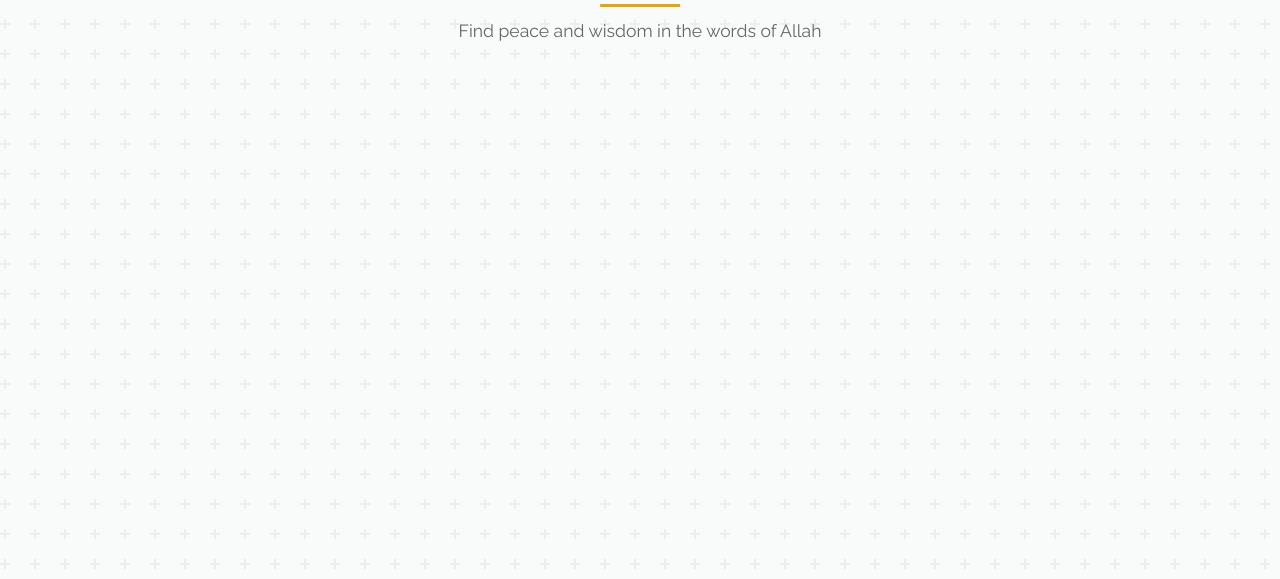
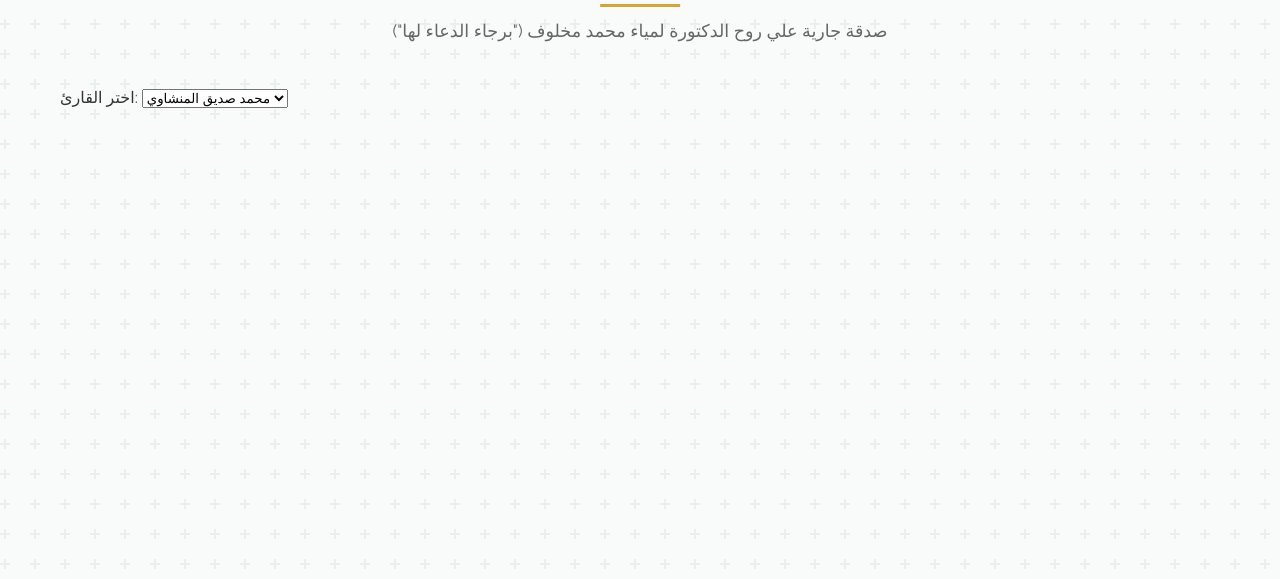
Before and after one commit to OmarEmad77/IslamicPath, a plain HTML site: page allQuran.html in a window 1280 px wide. Shown: the part 221-800 px from the top of the page. Drawn offline with Linux system fonts and the light colour scheme.

Commit message:
صدق جارية علي روح الدكتورة لمياء محمد مخلوف

```diff
--- a/allQuran.html
+++ b/allQuran.html
@@ -38,15 +38,35 @@
       <div class="container">
         <h2 class="section-title">Quranic Verses</h2>
         <p class="section-subtitle">
-          Find peace and wisdom in the words of Allah
+          صدقة جارية علي روح الدكتورة لمياء محمد مخلوف ("برجاء الدعاء لها")
         </p>
 
+        <div class="select-container">
+          <label for="reciterSelect">اختر القارئ:</label>
+          <select id="reciterSelect">
+            <!-- الخمسة الجدد -->
+            <option value="9">محمد صديق المنشاوي</option>
+            <option value="104">ناصر القطامي</option>
+            <option value="4">أبو بكر الشاطري</option>
+            <option value="159">ماهر المعيقلي</option>
+            <option value="13">سعد الغامدي</option>
+
+            <!-- الخمسة الأولين -->
+            <option value="1">عبد الباسط عبد الصمد</option>
+            <option value="7">مشاري راشد العفاسي</option>
+            <option value="15">عبدالباري الثبيتي</option>
+            <option value="6">الحصري</option>
+            <option value="80">هزاع البلوشي</option>
+          </select>
+        </div>
         <div class="quran-verses"></div>
       </div>
       <audio id="quranAudio" controls style="display: none"></audio>
     </section>
 
     <script>
+      // let selectSheikh = localStorage.getItem("selectSheikh") || "1";
+      // localStorage.setItem("selectSheikh", selectSheikh);
       // Simple JavaScript for mobile menu toggle
       document
         .querySelector(".menu-toggle")
```
